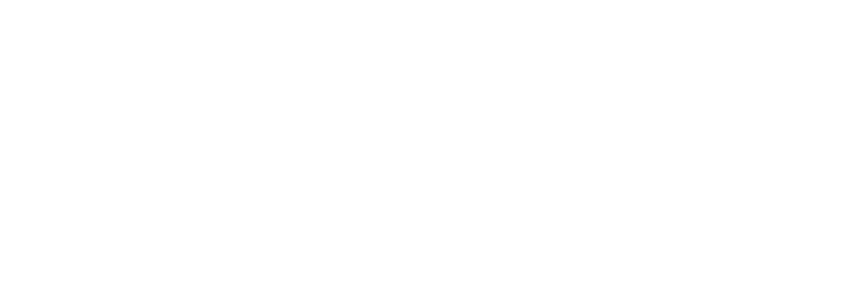
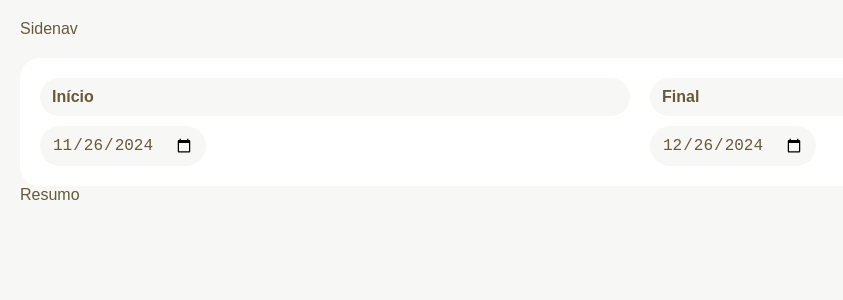
Before and after one commit to constant-hbt/react-ts-fintech, a React (Vite) app: page / in a window 1280 px wide. Shown: the top 300 px of the page, without its empty margins (0-843 px from the left). Built offline with nearby package versions, Linux system fonts and the light colour scheme; no server answers.

Commit message:
:sparkles: Organizando o projeto e criação de primeiros elementos

```diff
--- a/src/App.tsx
+++ b/src/App.tsx
@@ -1,10 +1,20 @@
-import './Style.css'
+import Header from './Components/Header';
+import Sidenav from './Components/Sidenav';
+import { DataContextProvider } from './Context/DataContext';
+import Resumo from './Pages/Resumo';
+import './Style.css';
 
 function App() {
   return (
-    <div>
-
-    </div>
+    <DataContextProvider>
+      <div className='container'>
+        <Sidenav/>
+        <main>
+          <Header/>
+          <Resumo/>
+        </main>
+      </div>
+    </DataContextProvider>
   );
 }
 
--- /dev/null
+++ b/src/Components/DateInput.tsx
@@ -0,0 +1,38 @@
+import React from 'react';
+
+const generalStyle: React.CSSProperties = {
+  fontSize: '1rem',
+  color: 'var(--color-2)',
+  padding: 'var(--gap-s) .75rem',
+  backgroundColor: 'var(--color-4)',
+  borderRadius: 'var(--gap)'
+}
+
+const labelStyle: React.CSSProperties = {
+  display: 'block',
+  marginBottom: 'var(--gap-s)',
+  fontWeight: '600',
+  ...generalStyle
+}
+
+const inputStyle: React.CSSProperties = {
+  border: 'none',
+  fontFamily: 'monospace',
+  ...generalStyle
+}
+
+// React.ComponentProps<'input'>
+type IDateInput = React.InputHTMLAttributes<HTMLInputElement> & {
+  label: string;
+}
+
+const DateInput = ({ label, name, id, ...props}: IDateInput) => {
+  return (
+    <div>
+      <label htmlFor={name} style={labelStyle}>{label}</label>
+      <input type="date" name={name} id={id} {...props} style={inputStyle}/>
+    </div>
+  )
+}
+
+export default DateInput
--- /dev/null
+++ b/src/Components/DateRange.tsx
@@ -0,0 +1,17 @@
+import React from 'react'
+import DateInput from './DateInput'
+import { useData } from '../Context/DataContext';
+
+const DateRange = () => {
+
+  const { inicio, final, setInicio, setFinal } = useData();
+
+  return (
+    <form onSubmit={e => e.preventDefault()} className='box flex'>
+      <DateInput label='Início' value={inicio} onChange={({ target }) => setInicio(target.value)}/>
+      <DateInput label='Final' value={final} onChange={({ target }) => setFinal(target.value)}/>
+    </form>
+  )
+}
+
+export default DateRange
--- /dev/null
+++ b/src/Components/Header.tsx
@@ -0,0 +1,18 @@
+import React from 'react'
+import { useData } from '../Context/DataContext';
+import DateRange from './DateRange';
+
+const Header = () => {
+
+  const { data } = useData();
+
+  console.log(data);
+
+  return (
+    <div>
+      <DateRange/>
+    </div>
+  )
+}
+
+export default Header;
--- /dev/null
+++ b/src/Components/Sidenav.tsx
@@ -0,0 +1,9 @@
+import React from 'react'
+
+const Sidenav = () => {
+  return (
+    <div>Sidenav</div>
+  )
+}
+
+export default Sidenav;
--- /dev/null
+++ b/src/Context/DataContext.tsx
@@ -0,0 +1,66 @@
+import React from "react";
+import useFetch from "../Hooks/useFetch";
+
+type IVenda = {
+  id: string;
+  nome: string;
+  preco: number;
+  status: 'pago' | 'processando' | 'falha';
+  pagamento: 'boleto' | 'cartao' | 'pix';
+  parcelas: number | null;
+  data: string;
+}
+
+type IDataContext = {
+  data: IVenda[] | null;
+  loading: boolean;
+  error: string | null;
+  inicio: string;
+  final: string;
+  setInicio: React.Dispatch<React.SetStateAction<string>>;
+  setFinal: React.Dispatch<React.SetStateAction<string>>;
+}
+
+const DataContext = React.createContext<IDataContext | null>(null);
+
+export const useData = () => {
+
+  const context = React.useContext(DataContext);
+
+  if (context === null) {
+    throw new Error('useData deve estar dentro de um DataContextProvider');
+  }
+
+  return context;
+}
+
+function getDate(n?: number){
+  const date = new Date();
+
+  if (n)
+    date.setDate(date.getDate() - Math.abs(n));
+
+  const dd = String(date.getDate()).padStart(2, '0');
+  const mm = String(date.getMonth() + 1).padStart(2, '0');
+  const yyyy = date.getFullYear();
+
+  return `${yyyy}-${mm}-${dd}`;
+}
+
+getDate(30);
+
+export const DataContextProvider = ({children}: React.PropsWithChildren) => {
+
+  const [inicio, setInicio] = React.useState(getDate(30));
+  const [final, setFinal] = React.useState(getDate());
+
+  const { data, loading, error } = useFetch<IVenda[]>(
+    `https://data.origamid.dev/vendas/?inicio=${inicio}&final=${final}`
+  );
+
+  return (
+    <DataContext.Provider value={{ data, loading, error, inicio, setInicio, final, setFinal }}>
+      {children}
+    </DataContext.Provider>
+  );
+}
--- /dev/null
+++ b/src/Hooks/useFetch.tsx
@@ -0,0 +1,64 @@
+import React from "react";
+
+interface FetchState<T> {
+  data: T | null;
+  loading: boolean;
+  error: string | null;
+}
+
+function useFetch<T>(url: RequestInfo | URL, options?: RequestInit): FetchState<T>{
+  const [data, setData] = React.useState<T | null>(null);
+  const [loading, setLoading] = React.useState(false);
+  const [error, setError] = React.useState<string | null>(null);
+
+  // Utilizando useRef para não passar o options no array de dependencias do useEffect
+  const optionsRef = React.useRef(options);
+  optionsRef.current = options;
+
+  React.useEffect(() => {
+    const controller = new AbortController();
+    const { signal } = controller;
+
+    const fetchData = async () => {
+      setLoading(true);
+      setData(null);
+
+      try {
+        const response = await window.fetch(url, {
+          signal,
+          ...optionsRef.current
+        });
+
+        if (!response.ok) throw new Error(`Error: ${response.status} - ${response.statusText}`);
+
+        const json = (await response.json()) as T;
+
+        if (!signal.aborted)
+          setData(json);
+      }catch (error){
+        if (!signal.aborted && error instanceof Error)
+          setError(error.message);
+        else
+          setError('Erro não especificado ao realizar a requisição');
+      }
+      finally {
+        if (!signal.aborted)
+          setLoading(false);
+      }
+    }
+
+    fetchData();
+
+    return () => {
+      controller.abort();
+    }
+  }, [url]);
+
+  return {
+    data,
+    loading,
+    error
+  };
+}
+
+export default useFetch;
--- /dev/null
+++ b/src/Pages/Resumo.tsx
@@ -0,0 +1,13 @@
+import React from 'react'
+import { useData } from '../Context/DataContext';
+
+const Resumo = () => {
+
+  const { data } = useData();
+
+  return (
+    <div>Resumo</div>
+  )
+}
+
+export default Resumo;
--- a/src/Style.css
+++ b/src/Style.css
@@ -0,0 +1,78 @@
+html {
+  --color-1: #463220;
+  --color-2: #66593C;
+  --color-3: #eceadd;
+  --color-4: #f7f8f5;
+  --color-5: #ffffff;
+  --gap-s: 0.625rem;
+  --gap: 1.25rem;
+}
+
+body {
+  font-family: sans-serif;
+  margin: 0px;
+  color: var(--color-2);
+  background-color: var(--color-4);
+}
+
+.box {
+  padding: var(--gap);
+  border-radius: var(--gap);
+  background-color: var(--color-5);
+}
+
+button {
+  font-family: sans-serif;
+  font-size: 1rem;
+  cursor: pointer;
+}
+
+h1,h2,h3 {
+  font-weight: 600;
+  margin: 0px;
+}
+
+ul {
+  list-style: none;
+  padding: 0px;
+  margin: 0px;
+}
+
+.flex {
+  display: flex;
+  gap: var(--gap);
+}
+
+.flex > * {
+  flex: 1;
+}
+
+.mb {
+  margin-bottom: var(--gap);
+}
+
+.bg-1 {
+  background: var(--color-1);
+}
+
+.bg-2 {
+  background: var(--color-2);
+}
+
+.bg-3 {
+  background: var(--color-3);
+}
+
+.bg-4 {
+  background: var(--color-4);
+}
+
+.bg-5 {
+  background: var(--color-5);
+}
+
+.container {
+  display: grid;
+  padding: var(--gap);
+  gap: var(--gap);
+}
```
